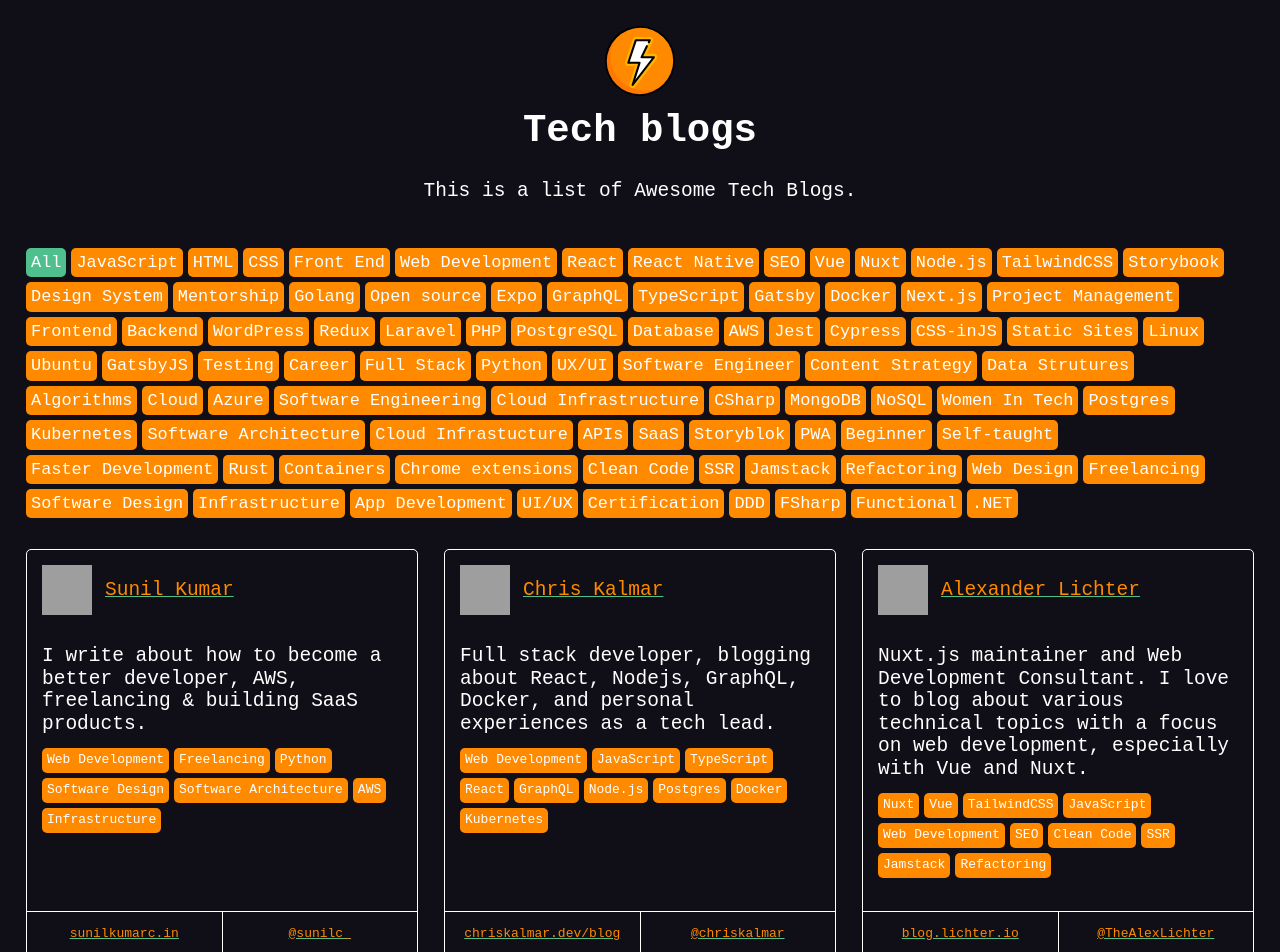
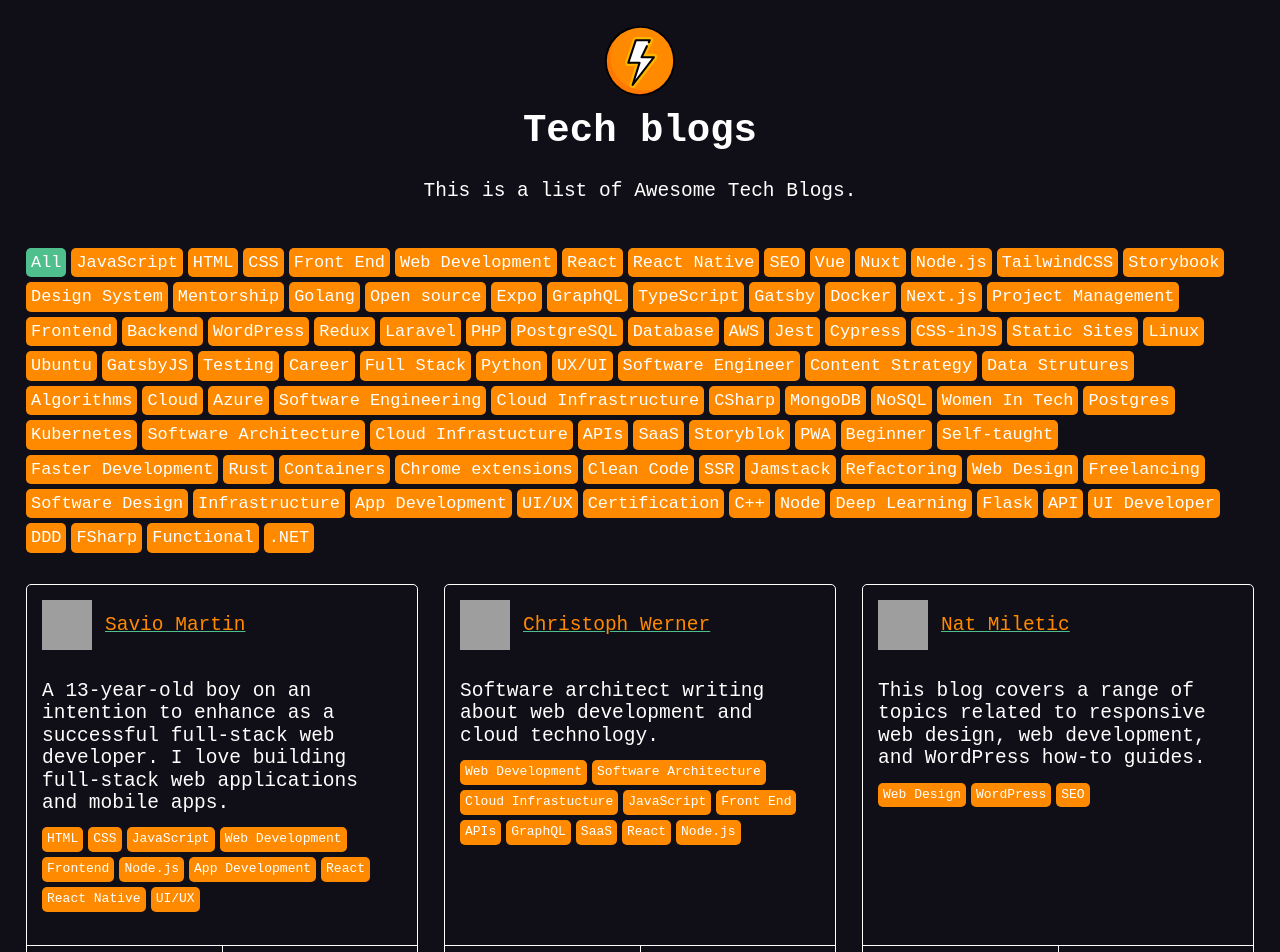
Before and after one commit to markodenic/awesome-tech-blogs, a Nuxt app: page / in a window 1280 px wide. Shown: the top 952 px of the page. Built offline with nearby package versions, Linux system fonts and the light colour scheme; grey boxes are pictures that could not be loaded.

Commit message:
Update data.js

```diff
--- a/data.js
+++ b/data.js
@@ -9,6 +9,25 @@ module.exports = [
       'FSharp',
       'Functional',
       '.NET',
+    ],
+  },
+  {
+    name: 'dubesar',
+    description: 'Python/JS Developer',
+    url: 'https://dubesar.hashnode.dev',
+    twitter: '@Sarvesh12601156',
+    tags: [
+      'JavaScript',
+      'Python',
+      'C++',
+      'Node',
+      'Deep Learning',
+      'Flask',
+      'API',
+      'UI Developer',
+      'HTML',
+      'CSS',
+      'TailwindCSS',
     ],
   },
   {
```
